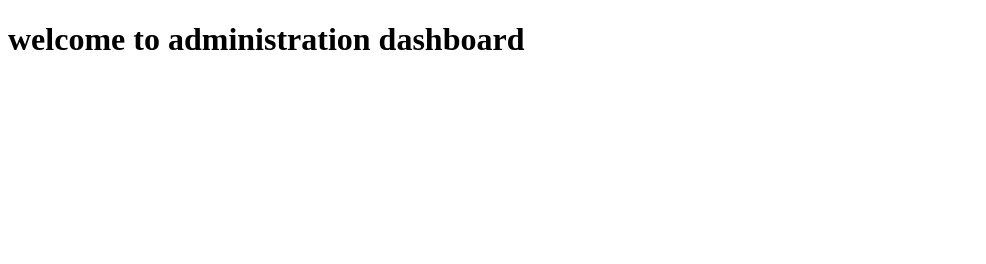
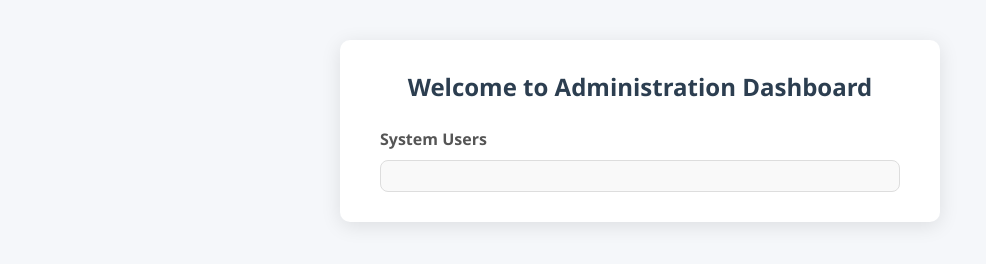
Before and after one commit to fidele22/blog-app-system, a plain HTML site: page adminDashboard.html in a window 1280 px wide. Shown: the whole page, without its empty margins (0-986 px from the left). Drawn offline with Linux system fonts and the light colour scheme.

Commit message:
uploading admindashboard

```diff
--- a/adminDashboard.html
+++ b/adminDashboard.html
@@ -1,11 +1,18 @@
 <!DOCTYPE html>
 <html lang="en">
 <head>
-    <meta charset="UTF-8">
-    <meta name="viewport" content="width=device-width, initial-scale=1.0">
-    <title>admin</title>
+  <meta charset="UTF-8" />
+  <meta name="viewport" content="width=device-width, initial-scale=1.0"/>
+  <title>Admin Dashboard</title>
+  <link rel="stylesheet" href="admindashboard.css">
 </head>
 <body>
-    <h1>welcome to administration dashboard</h1>
+  <div class="admin-dashboard">
+    <h1>Welcome to Administration Dashboard</h1>
+    <label>System Users</label>
+    <div id="data" class="user-list"></div>
+  </div>
+
+  <script src="./script.js"></script>
 </body>
 </html>
--- /dev/null
+++ b/admindashboard.css
@@ -0,0 +1,48 @@
+
+* {
+  margin: 0;
+  padding: 0;
+  box-sizing: border-box;
+}
+
+
+body {
+  font-family: 'Segoe UI', Tahoma, Geneva, Verdana, sans-serif;
+  background: #f5f7fa;
+  color: #333;
+  padding: 40px;
+}
+
+.admin-dashboard {
+  max-width: 600px;
+  margin: 0 auto;
+  padding: 30px 40px;
+  background: #ffffff;
+  border-radius: 10px;
+  box-shadow: 0 4px 20px rgba(0, 0, 0, 0.1);
+}
+
+
+.admin-dashboard h1 {
+  font-size: 24px;
+  margin-bottom: 25px;
+  color: #2c3e50;
+  text-align: center;
+}
+
+
+.admin-dashboard label {
+  display: block;
+  font-weight: bold;
+  margin-bottom: 10px;
+  color: #555;
+}
+
+.user-list {
+  background: #f9f9f9;
+  padding: 15px;
+  border-radius: 8px;
+  border: 1px solid #ddd;
+  font-size: 16px;
+  line-height: 1.6;
+}
--- a/script.js
+++ b/script.js
@@ -9,7 +9,9 @@ function saveUsers(users) {
   localStorage.setItem('users', JSON.stringify(users));
 }
 
-
+function generateId(){
+    return Date.now().toString();
+}
 // Register a new user
 function registerUser() {
   const username = document.getElementById('username').value.trim();
@@ -27,7 +29,7 @@ function registerUser() {
 
 
   const newUser = {
-
+    id:generateId(),
     username,
     password,
     role
@@ -40,28 +42,6 @@ function registerUser() {
 }
 
 // // Handle user login
-// function loginUser() {
-
-//   const username = document.getElementById('login-username').value.trim();
-//   const password = document.getElementById('login-password').value;
-
-
-//   const users = getUsers();
-
-//   const user = users.find(u => u.username === username && u.password === password);
-
-
-//   if (!user) {
-//     alert('Incorrect username or password!');
-//     return;
-//   }
-
-//   // Save logged in user in localStorage
-//   localStorage.setItem('loggedInUser', JSON.stringify(user));
-
-//   // Redirect to dashboard
-//   window.location.href = 'dashboard.html';
-// }
 
 function loginUser(){
 
@@ -90,3 +70,9 @@ function loginUser(){
 
 
 }
+
+// fetching the data and render it to dom
+
+const userData = getUsers();
+const usernames = userData.map(user => `${user.username} - ${user.role}`).join("<br>");
+document.getElementById("data").innerHTML = usernames;
--- /dev/null
+++ b/style.css
@@ -0,0 +1,55 @@
+/* Apply a background and center the login box */
+body {
+  margin: 0;
+  padding: 0;
+  font-family: Arial, sans-serif;
+  height: 100vh;
+  display: flex;
+  justify-content: center;
+  align-items: center;
+  background: #f2f2f2;
+}
+
+/* Login form container */
+#login ,#register{
+  background: white;
+  padding: 30px 40px;
+  border-radius: 10px;
+  box-shadow: 0 5px 15px rgba(0, 0, 0, 0.2);
+  width: 300px;
+}
+.login-container h2{
+  text-align: center;
+}
+/* Heading */
+#login h3 ,#register h3 {
+  margin-bottom: 20px;
+  text-align: center;
+  color: #333;
+}
+
+/* Input fields */
+#login input ,#register input{
+  width: 100%;
+  padding: 10px;
+  margin-bottom: 15px;
+  border: 1px solid #ccc;
+  border-radius: 5px;
+  font-size: 14px;
+}
+
+/* Login button */
+#login button ,#register button {
+  width: 100%;
+  padding: 10px;
+  background-color: #007bff;
+  border: none;
+  color: white;
+  font-size: 16px;
+  border-radius: 5px;
+  cursor: pointer;
+}
+
+#login button:hover {
+  background-color: #0056b3;
+}
```
Also changed, not shown: login.html (added, +24 -0 lines), register.html (renamed from index.html, +7 -17 lines).
